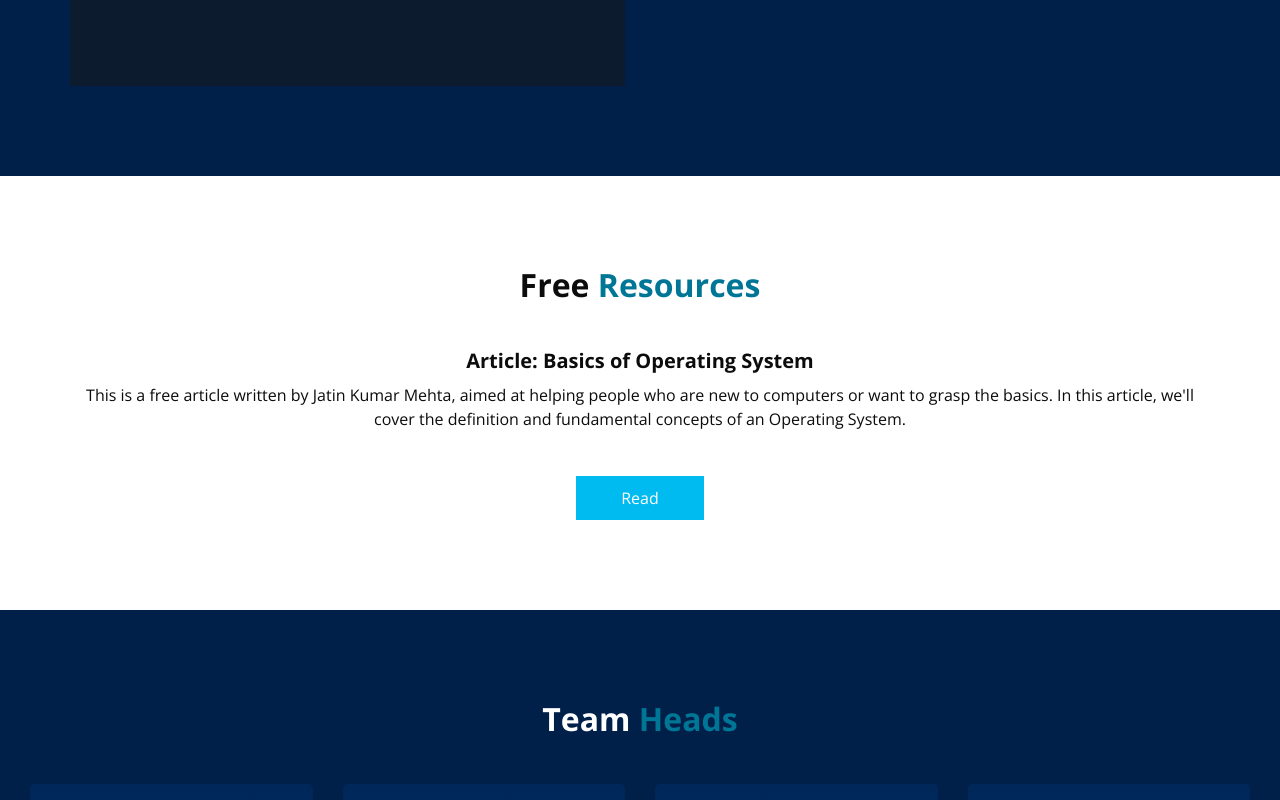
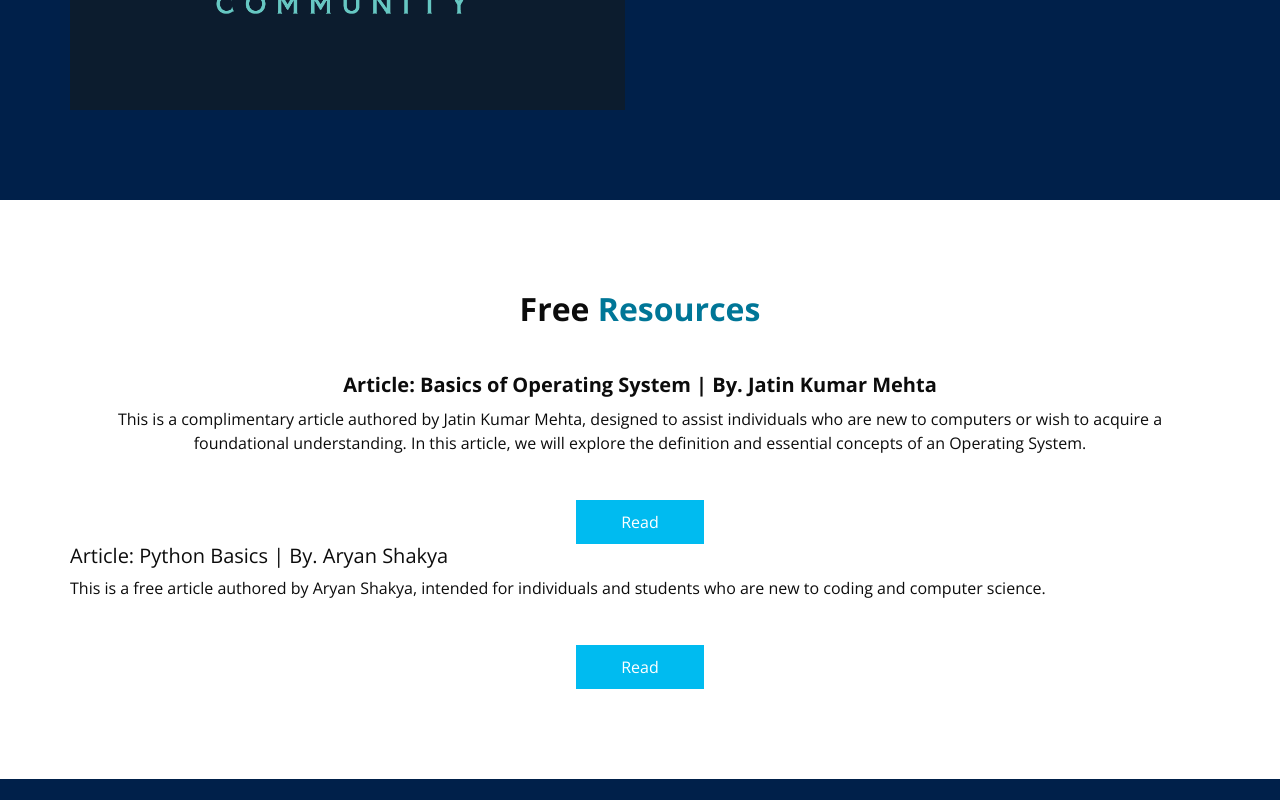
Before and after one commit to codokocommunity/codoko_website, a plain HTML site: page index.html in a window 1280 px wide. Shown: the part 2185-2985 px from the top of the page. Drawn offline with nearby package versions, Linux system fonts and the light colour scheme; some packages are replaced by stand-ins of ours.

Commit message:
Update index.html
v3

```diff
--- a/index.html
+++ b/index.html
@@ -246,7 +246,7 @@
               </div>
               <div class="detail-box">
                 <h5>
-                  Expert Support
+                  Hands-On Workshop on GitHub
                 </h5>
                 <p>
                   Free Hands-on Workshop on GitHub. Free article for community members. Free certificate!
@@ -327,58 +327,31 @@
           </div> -->
           <div class="detail-box">
             <h5>
-              Article: Basics of Operating System
+              Article: Basics of Operating System | By. Jatin Kumar Mehta
             </h5>
             <p>
-              This is a free article written by Jatin Kumar Mehta, aimed at helping people who are new to computers or want to grasp the basics. In this article, we'll cover the definition and fundamental concepts of an Operating System.
+              This is a complimentary article authored by Jatin Kumar Mehta, designed to assist individuals who are new to computers or wish to acquire a foundational understanding. In this article, we will explore the definition and essential concepts of an Operating System.
             </p>
           </div>
         </div>
-        <!-- <div class="box">
-          <div class="img-box">
-            <img src="images/w2.png" alt="">
-          </div>
-          <div class="detail-box">
+      </div>
+      <div class="btn-box">
+        <a href="https://drive.google.com/file/d/10uyLl6eQ0I3A30XaAoor9Jr9ypWcIwbn/view?usp=sharing">
+          Read
+        </a>
+      </div>
+        <div class="detail-box">
             <h5>
-              Secure Investment
+              Article: Python Basics | By. Aryan Shakya
             </h5>
             <p>
-              Incidunt odit rerum tenetur alias architecto asperiores omnis cumque doloribus aperiam numquam! Eligendi corrupti, molestias laborum dolores quod nisi vitae voluptate ipsa? In tempore voluptate ducimus officia id, aspernatur nihil.
-              Tempore laborum nesciunt ut veniam, nemo officia ullam repudiandae repellat veritatis unde reiciendis possimus animi autem natus
+              This is a free article authored by Aryan Shakya, intended for individuals and students who are new to coding and computer science.
             </p>
           </div>
         </div>
-        <div class="box">
-          <div class="img-box">
-            <img src="images/w3.png" alt="">
-          </div>
-          <div class="detail-box">
-            <h5>
-              Instant Trading
-            </h5>
-            <p>
-              Incidunt odit rerum tenetur alias architecto asperiores omnis cumque doloribus aperiam numquam! Eligendi corrupti, molestias laborum dolores quod nisi vitae voluptate ipsa? In tempore voluptate ducimus officia id, aspernatur nihil.
-              Tempore laborum nesciunt ut veniam, nemo officia ullam repudiandae repellat veritatis unde reiciendis possimus animi autem natus
-            </p>
-          </div>
-        </div>
-        <div class="box">
-          <div class="img-box">
-            <img src="images/w4.png" alt="">
-          </div>
-          <div class="detail-box">
-            <h5>
-              Happy Customers
-            </h5>
-            <p>
-              Incidunt odit rerum tenetur alias architecto asperiores omnis cumque doloribus aperiam numquam! Eligendi corrupti, molestias laborum dolores quod nisi vitae voluptate ipsa? In tempore voluptate ducimus officia id, aspernatur nihil.
-              Tempore laborum nesciunt ut veniam, nemo officia ullam repudiandae repellat veritatis unde reiciendis possimus animi autem natus
-            </p>
-          </div>
-        </div>  -->
       </div>
       <div class="btn-box">
-        <a href="https://drive.google.com/file/d/10uyLl6eQ0I3A30XaAoor9Jr9ypWcIwbn/view?usp=sharing">
+        <a href="#">
           Read
         </a>
       </div>
```
